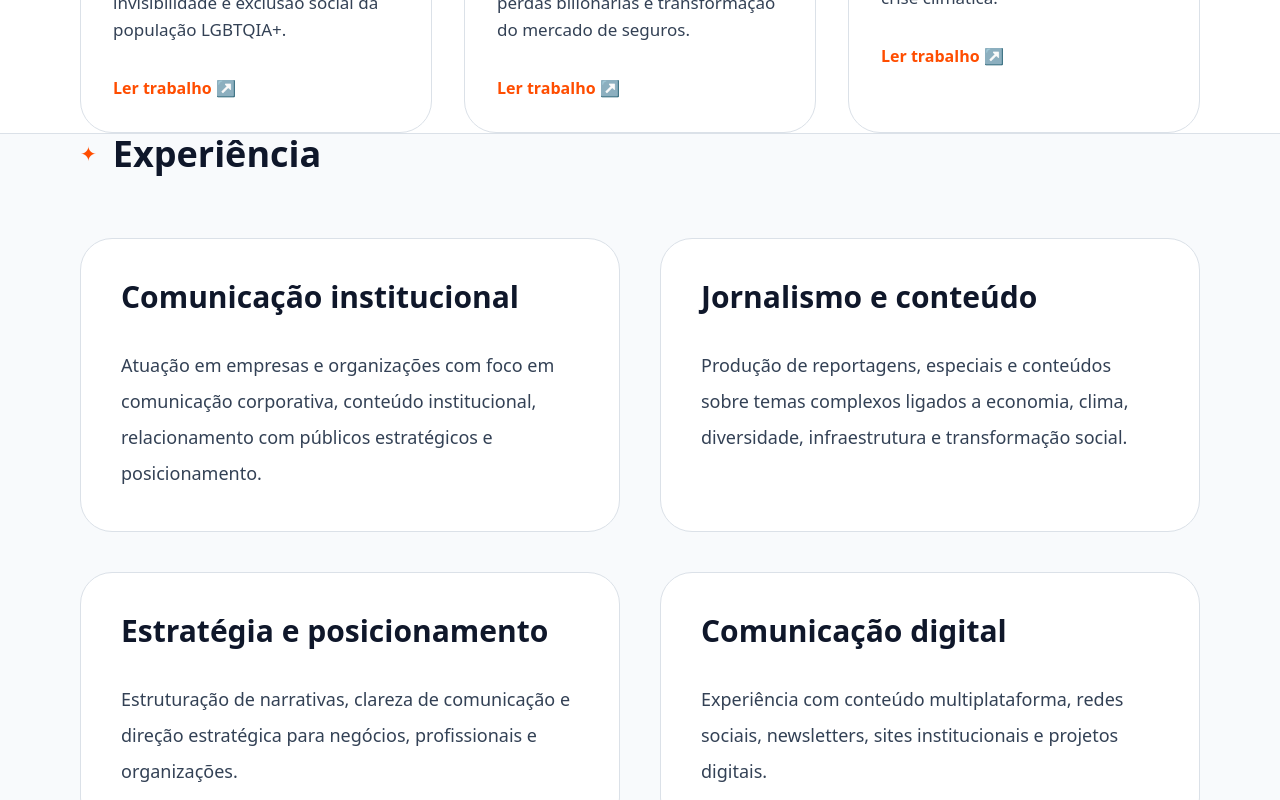
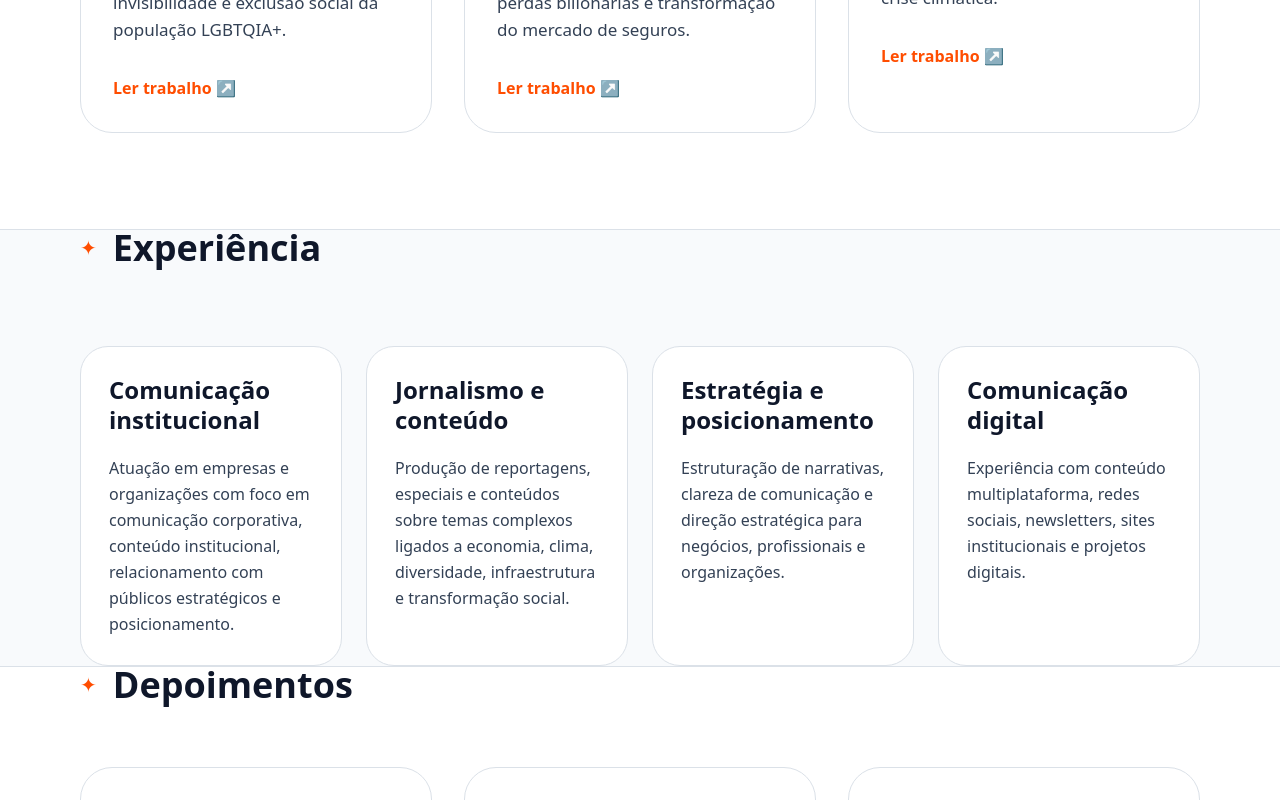
Before and after one commit to andretomazela-dev/integrado, a Next.js app: page /repertorio1 in a window 1280 px wide. Shown: the part 1200-2000 px from the top of the page. Built offline with nearby package versions, Linux system fonts and the light colour scheme.

Commit message:
Update page.jsx

```diff
--- a/app/repertorio1/page.jsx
+++ b/app/repertorio1/page.jsx
@@ -56,7 +56,7 @@ const depoimentos = [
   },
 ];
 
-export default function Page() {
+export default function RepertorioPage() {
   return (
     <div className="bg-white text-[#111827]">
 
@@ -72,7 +72,7 @@ export default function Page() {
             REPERTÓRIO
           </p>
 
-          <h1 className="mt-5 text-5xl md:text-7xl font-extrabold leading-[0.92] tracking-tight max-w-6xl text-[#0f172a]">
+          <h1 className="mt-6 text-5xl md:text-7xl font-extrabold leading-[0.92] tracking-tight max-w-6xl text-[#0f172a]">
             Comunicação, estratégia e repertório construídos ao longo de mais de 20 anos.
           </h1>
 
@@ -104,13 +104,11 @@ export default function Page() {
 
             <span className="text-[#FF4D00] text-xl">✦</span>
 
-            <h2 className="text-4xl font-extrabold text-[#0f172a]">
+            <h2 className="text-4xl font-extrabold text-[#0f172a] leading-none">
               Publicações
             </h2>
 
           </div>
-
-          {/* GRID 3 COLUNAS */}
 
           <div className="grid gap-8 lg:grid-cols-3">
 
@@ -151,72 +149,74 @@ export default function Page() {
 
         {/* EXPERIÊNCIA */}
 
-        <section className="bg-[#f8fafc] border-y border-[#dbe1e8]">
+        <section className="bg-[#f8fafc] border-y border-[#dbe1e8] mt-24">
 
-          <div className="container py-32">
+          <div className="container py-28">
 
-            <div className="flex items-center gap-4 mb-16">
+            {/* título */}
+
+            <div className="flex items-center gap-4 mb-20">
 
               <span className="text-[#FF4D00] text-xl">✦</span>
 
-              <h2 className="text-4xl font-extrabold text-[#0f172a]">
+              <h2 className="text-4xl font-extrabold text-[#0f172a] leading-none">
                 Experiência
               </h2>
 
             </div>
 
-            <div className="grid gap-10 md:grid-cols-2">
+            {/* cards */}
 
-              <div className="bg-white border border-[#dbe1e8] rounded-[2rem] p-10">
+            <div className="grid gap-6 lg:grid-cols-4">
 
-                <h3 className="text-3xl font-bold text-[#0f172a]">
+              <div className="bg-white border border-[#dbe1e8] rounded-[1.75rem] p-7">
+
+                <h3 className="text-2xl font-bold text-[#0f172a] leading-tight">
                   Comunicação institucional
                 </h3>
 
-                <p className="mt-8 text-lg text-[#334155] leading-loose">
-                  Atuação em empresas e organizações com foco em comunicação
-                  corporativa, conteúdo institucional, relacionamento com públicos
-                  estratégicos e posicionamento.
+                <p className="mt-5 text-[16px] text-[#334155] leading-relaxed">
+                  Atuação em empresas e organizações com foco em comunicação corporativa,
+                  conteúdo institucional, relacionamento com públicos estratégicos e posicionamento.
                 </p>
 
               </div>
 
-              <div className="bg-white border border-[#dbe1e8] rounded-[2rem] p-10">
+              <div className="bg-white border border-[#dbe1e8] rounded-[1.75rem] p-7">
 
-                <h3 className="text-3xl font-bold text-[#0f172a]">
+                <h3 className="text-2xl font-bold text-[#0f172a] leading-tight">
                   Jornalismo e conteúdo
                 </h3>
 
-                <p className="mt-8 text-lg text-[#334155] leading-loose">
-                  Produção de reportagens, especiais e conteúdos sobre temas
-                  complexos ligados a economia, clima, diversidade,
-                  infraestrutura e transformação social.
+                <p className="mt-5 text-[16px] text-[#334155] leading-relaxed">
+                  Produção de reportagens, especiais e conteúdos sobre temas complexos ligados
+                  a economia, clima, diversidade, infraestrutura e transformação social.
                 </p>
 
               </div>
 
-              <div className="bg-white border border-[#dbe1e8] rounded-[2rem] p-10">
+              <div className="bg-white border border-[#dbe1e8] rounded-[1.75rem] p-7">
 
-                <h3 className="text-3xl font-bold text-[#0f172a]">
+                <h3 className="text-2xl font-bold text-[#0f172a] leading-tight">
                   Estratégia e posicionamento
                 </h3>
 
-                <p className="mt-8 text-lg text-[#334155] leading-loose">
-                  Estruturação de narrativas, clareza de comunicação e direção
-                  estratégica para negócios, profissionais e organizações.
+                <p className="mt-5 text-[16px] text-[#334155] leading-relaxed">
+                  Estruturação de narrativas, clareza de comunicação e direção estratégica
+                  para negócios, profissionais e organizações.
                 </p>
 
               </div>
 
-              <div className="bg-white border border-[#dbe1e8] rounded-[2rem] p-10">
+              <div className="bg-white border border-[#dbe1e8] rounded-[1.75rem] p-7">
 
-                <h3 className="text-3xl font-bold text-[#0f172a]">
+                <h3 className="text-2xl font-bold text-[#0f172a] leading-tight">
                   Comunicação digital
                 </h3>
 
-                <p className="mt-8 text-lg text-[#334155] leading-loose">
-                  Experiência com conteúdo multiplataforma, redes sociais,
-                  newsletters, sites institucionais e projetos digitais.
+                <p className="mt-5 text-[16px] text-[#334155] leading-relaxed">
+                  Experiência com conteúdo multiplataforma, redes sociais, newsletters,
+                  sites institucionais e projetos digitais.
                 </p>
 
               </div>
@@ -231,15 +231,19 @@ export default function Page() {
 
         <section className="container py-32">
 
+          {/* título */}
+
           <div className="flex items-center gap-4 mb-16">
 
             <span className="text-[#FF4D00] text-xl">✦</span>
 
-            <h2 className="text-4xl font-extrabold text-[#0f172a]">
+            <h2 className="text-4xl font-extrabold text-[#0f172a] leading-none">
               Depoimentos
             </h2>
 
           </div>
+
+          {/* cards */}
 
           <div className="grid gap-8 lg:grid-cols-3">
 
```
